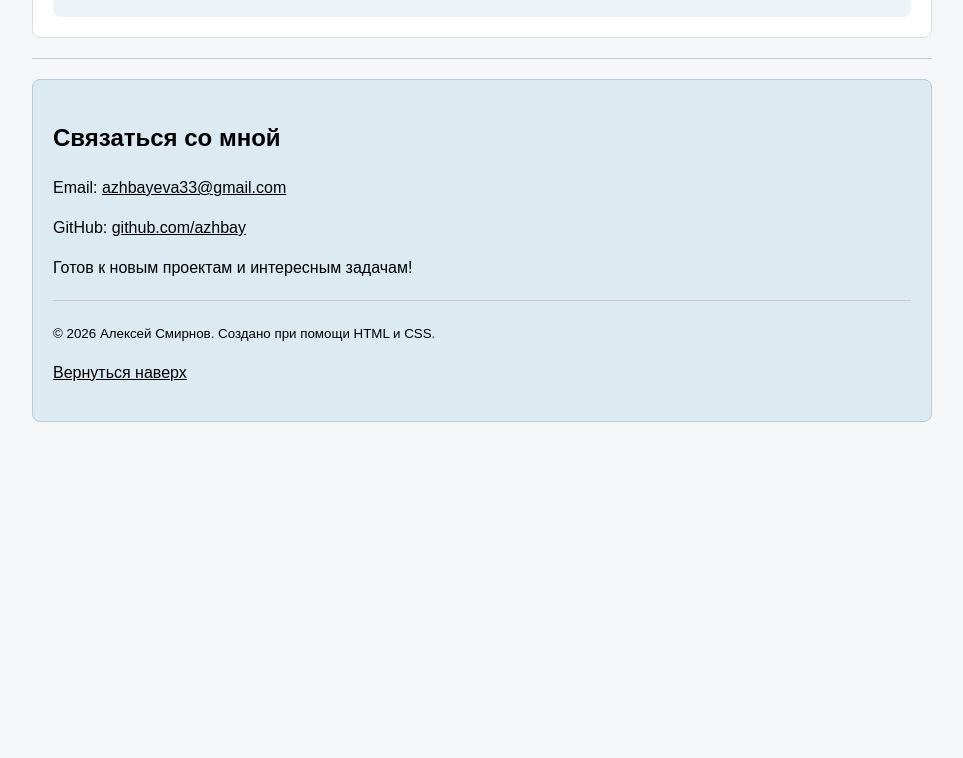
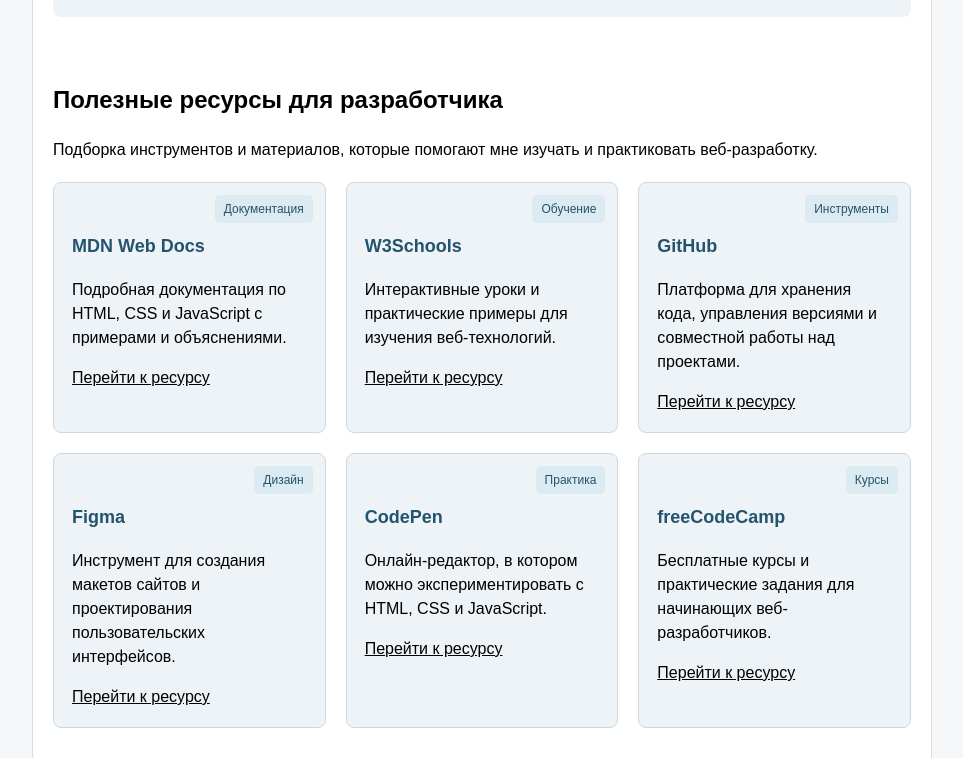
Before and after one commit to azhbay/homework-4, a plain HTML site: page index.html in a window 1280 px wide. Shown: the part 4278-5036 px from the top of the page, without its empty margins (158-1121 px from the left). Before the commit the page ends 4720 px from the top, so only its background shows below. Drawn offline with Linux system fonts and the light colour scheme.

Commit message:
добавлены карточки с ресурсами

```diff
--- /dev/null
+++ b/css/resources.css
@@ -0,0 +1,44 @@
+
+#resources {
+    margin-top: 30px;
+}
+
+#resources > p {
+    margin-bottom: 20px;
+}
+
+.resources-grid {
+    display: grid;
+    grid-template-columns: repeat(3, 1fr);
+    gap: 20px;
+}
+
+.resource-card {
+    position: relative;
+    min-width: 0;
+    box-sizing: border-box;
+    padding: 45px 18px 18px;
+    background-color: #edf3f7;
+    border: 1px solid #cbd9e1;
+    border-radius: 8px;
+}
+
+.resource-card h3 {
+    margin-top: 5px;
+    color: #24536d;
+}
+
+.resource-card p {
+    line-height: 1.5;
+}
+
+.resource-badge {
+    position: absolute;
+    top: 12px;
+    right: 12px;
+    padding: 5px 9px;
+    background-color: #dceaf2;
+    color: #24536d;
+    font-size: 12px;
+    border-radius: 5px;
+}
--- a/css/style.css
+++ b/css/style.css
@@ -8,3 +8,4 @@
 @import url("table.css");
 @import url("footer.css");
 @import url("responsive.css");
+@import url("resources.css");
--- a/index.html
+++ b/index.html
@@ -397,6 +397,58 @@
 </section>
 
 
+<section id="resources">
+    <h2>Полезные ресурсы для разработчика</h2>
+    <p>Подборка инструментов и материалов, которые помогают мне изучать и практиковать веб-разработку.</p>
+
+    <div class="resources-grid">
+
+        <article class="resource-card">
+            <span class="resource-badge">Документация</span>
+            <h3>MDN Web Docs</h3>
+            <p>Подробная документация по HTML, CSS и JavaScript с примерами и объяснениями.</p>
+            <a href="https://developer.mozilla.org/" target="_blank" rel="noopener noreferrer">Перейти к ресурсу</a>
+        </article>
+
+        <article class="resource-card">
+            <span class="resource-badge">Обучение</span>
+            <h3>W3Schools</h3>
+            <p>Интерактивные уроки и практические примеры для изучения веб-технологий.</p>
+            <a href="https://www.w3schools.com/" target="_blank" rel="noopener noreferrer">Перейти к ресурсу</a>
+        </article>
+
+        <article class="resource-card">
+            <span class="resource-badge">Инструменты</span>
+            <h3>GitHub</h3>
+            <p>Платформа для хранения кода, управления версиями и совместной работы над проектами.</p>
+            <a href="https://github.com/" target="_blank" rel="noopener noreferrer">Перейти к ресурсу</a>
+        </article>
+
+        <article class="resource-card">
+            <span class="resource-badge">Дизайн</span>
+            <h3>Figma</h3>
+            <p>Инструмент для создания макетов сайтов и проектирования пользовательских интерфейсов.</p>
+            <a href="https://www.figma.com/" target="_blank" rel="noopener noreferrer">Перейти к ресурсу</a>
+        </article>
+
+        <article class="resource-card">
+            <span class="resource-badge">Практика</span>
+            <h3>CodePen</h3>
+            <p>Онлайн-редактор, в котором можно экспериментировать с HTML, CSS и JavaScript.</p>
+            <a href="https://codepen.io/" target="_blank" rel="noopener noreferrer">Перейти к ресурсу</a>
+        </article>
+
+        <article class="resource-card">
+            <span class="resource-badge">Курсы</span>
+            <h3>freeCodeCamp</h3>
+            <p>Бесплатные курсы и практические задания для начинающих веб-разработчиков.</p>
+            <a href="https://www.freecodecamp.org/" target="_blank" rel="noopener noreferrer">Перейти к ресурсу</a>
+        </article>
+
+    </div>
+</section>
+
+
     </main>
 
     <hr>
```
